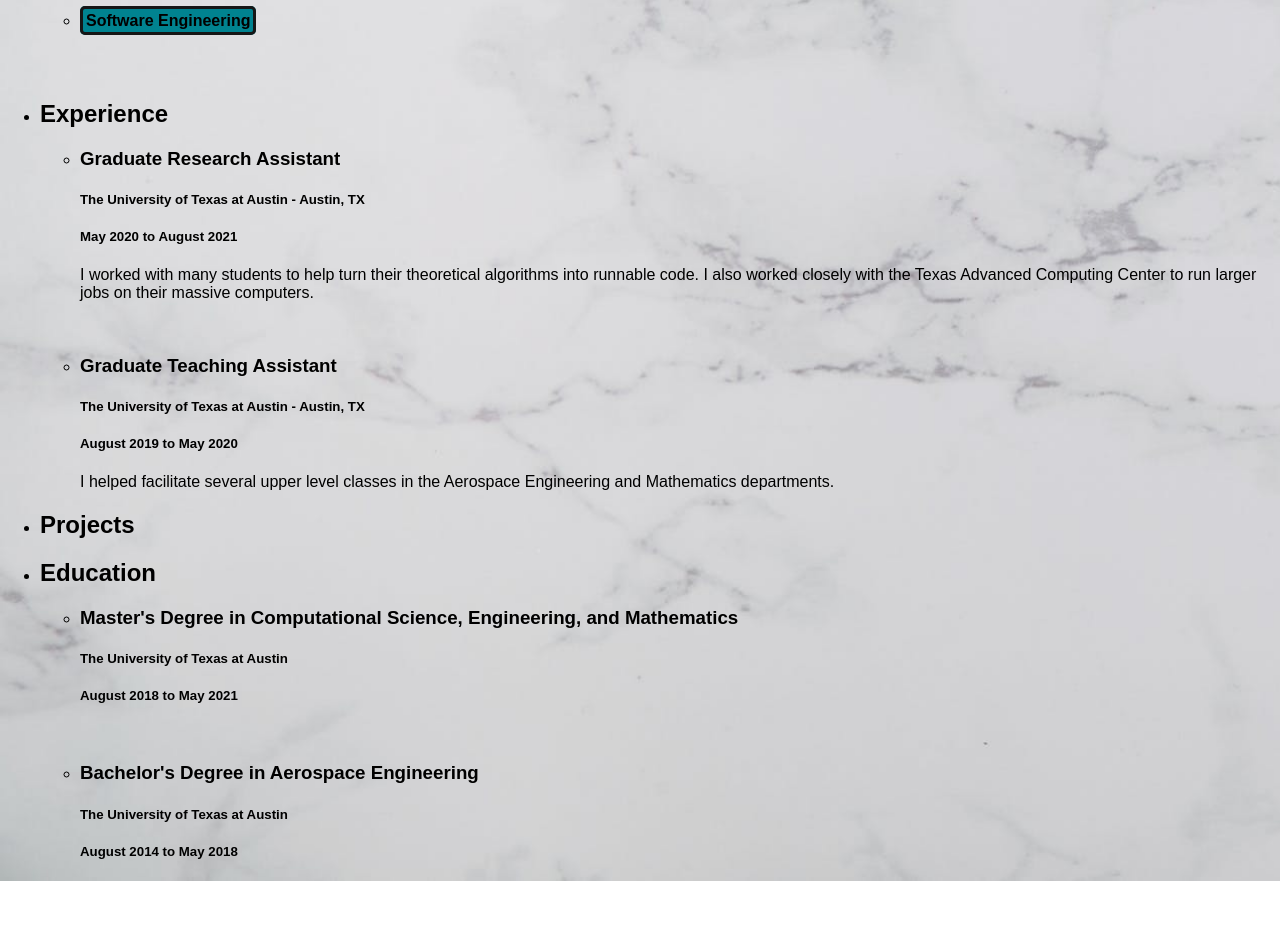
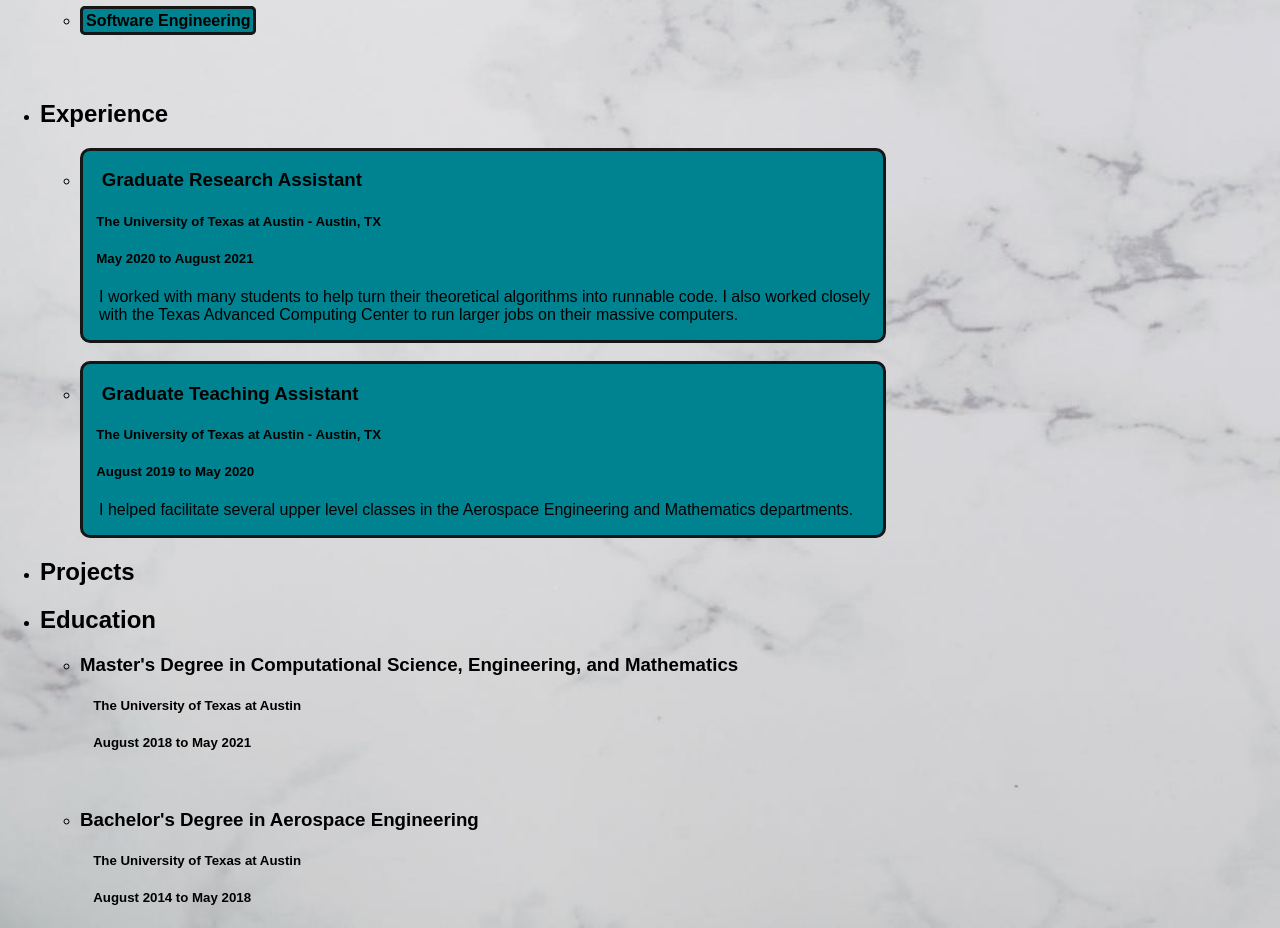
Before and after one commit to chasetessmer/CVSite, a plain HTML site: page index.html in a window 1280 px wide. Shown: the part 630-1558 px from the top of the page. Before the commit the page ends 1511 px from the top, so only its background shows below. Drawn offline with Linux system fonts and the light colour scheme.

Commit message:
Added an icon and did some formatting

```diff
--- a/Resources/css/index.css
+++ b/Resources/css/index.css
@@ -96,12 +96,15 @@ li.skills p {
 
 }
 
-li.experiences {
-    margin-left: auto
+li.experiences div {
+    background-color: rgb(0, 131, 144);
+    border:rgb(22, 22, 22) solid 3px;
+    border-radius: 10px;
+    max-width: 50em;
 }
 
-li.experiences h3, h5 {
-    margin-left: auto;
+li.experiences h3, h5, p {
+    margin-left: 1em;
 }
 
 li.education {
--- a/index.html
+++ b/index.html
@@ -5,6 +5,7 @@
         <title>Chase's Web Site</title>
         <link href="./Resources/css/index.css" type="text/css" rel="stylesheet">
         <link href="https://fonts.googleapis.com/css2?family=Permanent+Marker&display=swap" rel="stylesheet">
+        <link rel="icon" href="./Resources/favicon-32x32.png" type="image/x-icon">
     </head>
     <body>
         <figure class="headshot">
@@ -77,6 +78,7 @@
             <li class="experiences"><h2>Experience</h2>
                 <ul>
                     <li>
+                        <div>
                             <h3>Graduate Research Assistant</h3>
                             <h5>The University of Texas at Austin - Austin, TX</h5>
                             <h5>May 2020 to August 2021</h5>
@@ -84,14 +86,17 @@
                                 algorithms into runnable code. I also worked closely with
                                 the Texas Advanced Computing Center to run larger jobs on
                                 their massive computers.</p>
+                        </div>
                     </li>
                     <br>
                     <li>
+                        <div>
                             <h3>Graduate Teaching Assistant</h3>
                             <h5>The University of Texas at Austin - Austin, TX</h5>
                             <h5>August 2019 to May 2020</h5>
                             <p>I helped facilitate several upper level classes in the Aerospace
                                 Engineering and Mathematics departments.</p>
+                        </div>
                     </li>
                 </ul>
             </li>
```
Also changed, not shown: Resources/favicon-32x32.png (added). Lines whose indentation alone changed are shown as unchanged.
